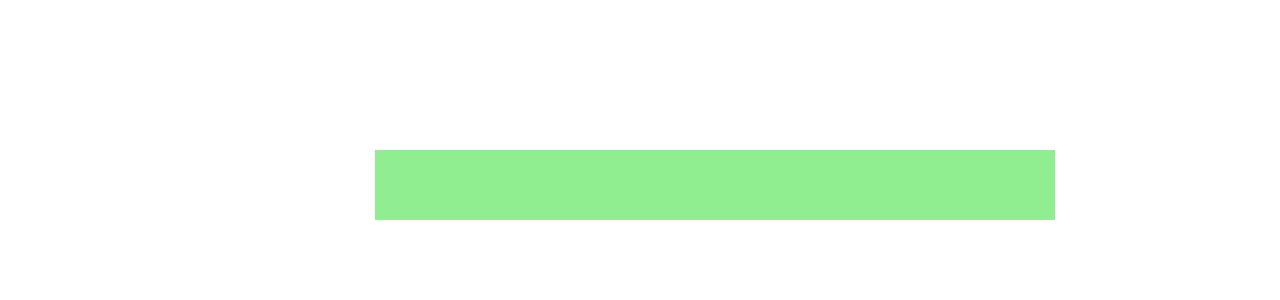
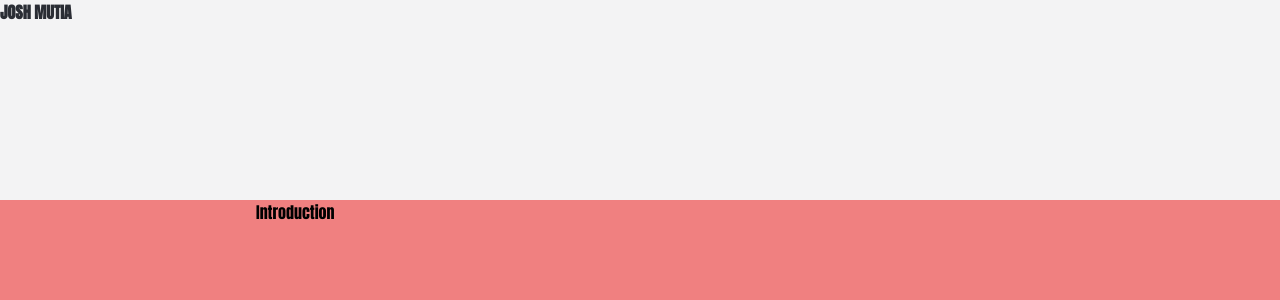
Before and after one commit to kabaww/joshmutia.com, a React (Create React App) app: page / in a window 1280 px wide. Shown: the top 300 px of the page. Built offline with nearby package versions, Linux system fonts and the light colour scheme.

Commit message:
scroll snapping done

```diff
--- a/public/index.html
+++ b/public/index.html
@@ -8,12 +8,6 @@
       name="description"
       content="Josh Mutia Portfolio"
     />
-    <style>
-      * {
-        font-family: 'Anton', sans-serif;
-        margin: 75px;
-      }
-    </style>
     <title>Josh Mutia</title>
   </head>
   <body>
--- a/src/App.jsx
+++ b/src/App.jsx
@@ -2,6 +2,8 @@ import Topbar from './components/topbar/Topbar'
 import Intro from './components/intro/Intro'
 import Works from './components/works/Works'
 import About from './components/about/About'
+
+import './App.scss'
 
 function App() {
   return (
--- /dev/null
+++ b/src/App.scss
@@ -0,0 +1,36 @@
+@import './global';
+
+* {
+    font-family: 'Anton', sans-serif;
+    overflow-x: hidden;
+    margin: 0;
+}
+
+
+.app {
+    background-color: $white;
+    height: 100vh;
+
+
+    .sections {
+        width: 100%;
+        height: calc(100vh - #{$topbarHeight});
+        background-color: $light;
+        scroll-snap-type: y mandatory;
+        scrollbar-width: none; //Firefox
+
+        &::-webkit-scrollbar {
+            display: none;
+        }
+
+
+        > *{
+            height: calc(100vh - #{$topbarHeight});
+            scroll-snap-align: start;
+            padding-left: 20vw;
+            padding-right: 20vw;
+        }
+
+    }
+
+}
--- a/src/components/about/About.jsx
+++ b/src/components/about/About.jsx
@@ -3,7 +3,7 @@ import "./about.scss"
 export default function About() {
     return (
         <div className='contact'>
-
+            Contact me
         </div>
     )
 }
--- a/src/components/about/about.scss
+++ b/src/components/about/about.scss
@@ -1,3 +1,5 @@
+@import "../../global";
+
 .contact {
     background-color: lightblue;
 }
--- a/src/components/intro/Intro.jsx
+++ b/src/components/intro/Intro.jsx
@@ -3,7 +3,7 @@ import "./intro.scss"
 export default function Intro() {
     return (
         <div className="intro">
-
+            Introduction
         </div>
     )
 }
--- a/src/components/intro/intro.scss
+++ b/src/components/intro/intro.scss
@@ -1,3 +1,5 @@
+@import "../../global";
+
 .intro {
     background-color: lightcoral;
 }
--- a/src/components/topbar/Topbar.jsx
+++ b/src/components/topbar/Topbar.jsx
@@ -3,7 +3,10 @@ import "./topbar.scss"
 export default function Topbar() {
     return (
         <div className="topbar">
+            <h1 className="myName">JOSH MUTIA</h1>
+            <div className="wrapper">
 
+            </div>
         </div>
     )
 }
--- a/src/components/topbar/topbar.scss
+++ b/src/components/topbar/topbar.scss
@@ -1,5 +1,19 @@
+@import "../../global";
+
 .topbar {
     width: 100%;
-    height: 70px;
-    background-color: lightgreen;
+    height: $topbarHeight;
+    font-size: 0.5rem;
+    color: $black;
 }
+
+.myName {
+    transform-origin: 0% 50%;
+    transform: scalex(3);
+    transition: transform 1s cubic-bezier(.32,0,.07,1);
+}
+
+.myName:hover {
+    transform: scalex(1);
+    transition: transform 1s cubic-bezier(.32,0,.07,1);
+}
--- a/src/components/works/Works.jsx
+++ b/src/components/works/Works.jsx
@@ -3,7 +3,7 @@ import "./works.scss"
 export default function Works() {
     return (
         <div className="works">
-
+            My works
         </div>
     )
 }
--- a/src/components/works/works.scss
+++ b/src/components/works/works.scss
@@ -1,3 +1,5 @@
+@import "../../global";
+
 .works {
     background-color: lightseagreen;
 }
--- /dev/null
+++ b/src/global.scss
@@ -0,0 +1,7 @@
+$black: #2A2D34;
+$light:#D9C5B2;
+$white: #F3F3F4;
+$highlightDark: #A4303F;
+$highlightLight: #3772FF;
+
+$topbarHeight: 200px;
```
